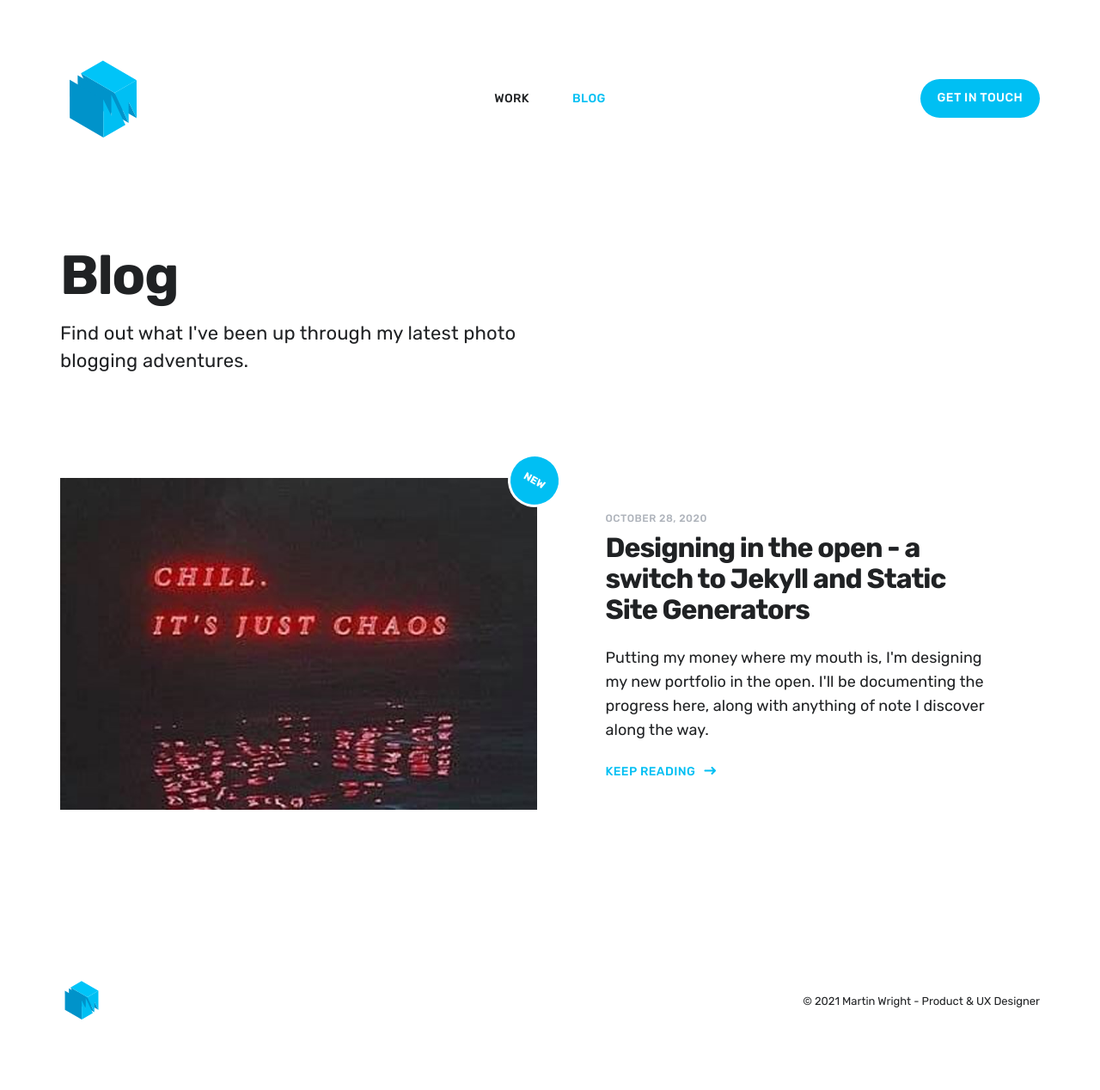
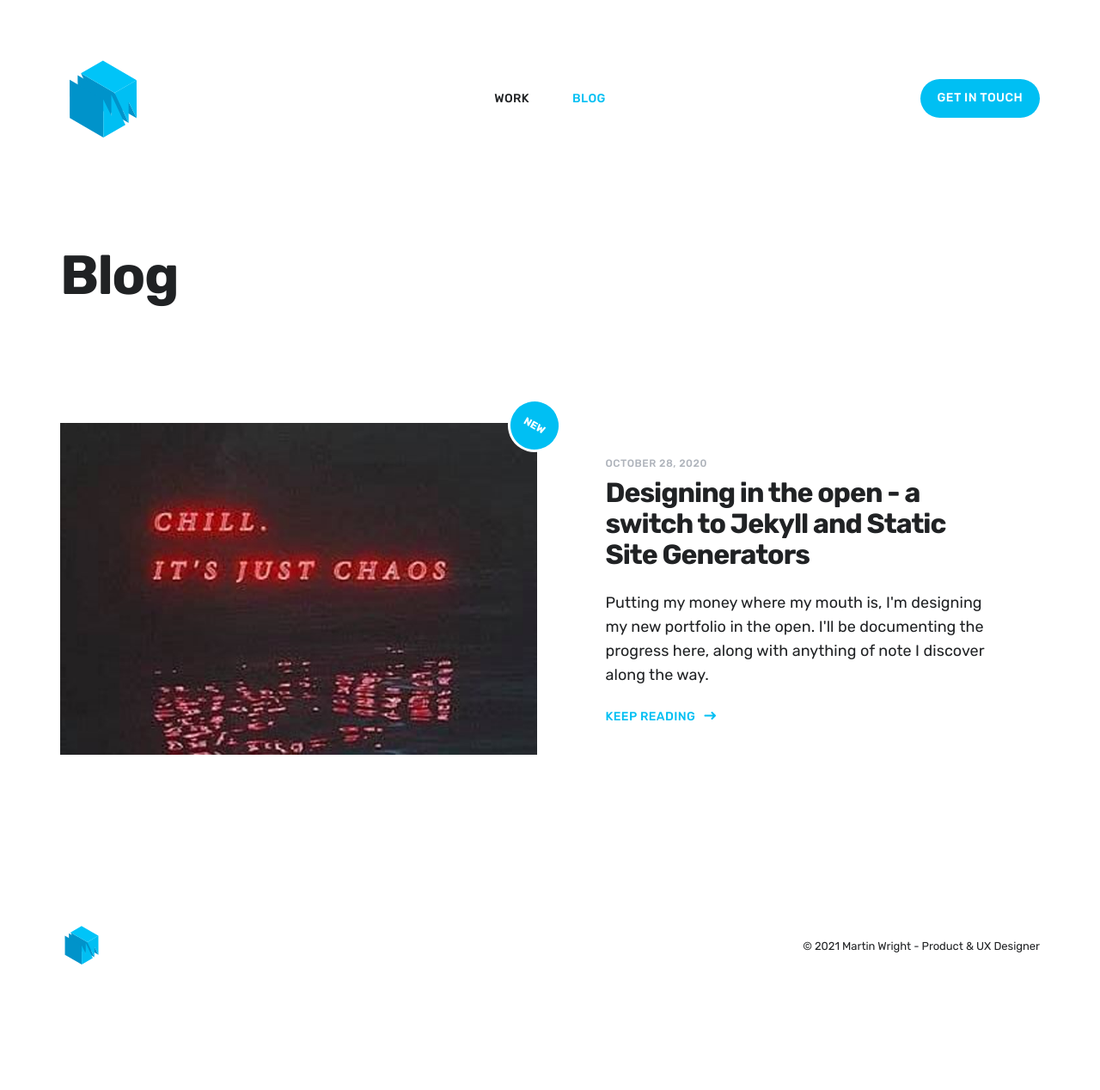
Before and after one commit to martinwrightdesign/martinwright, a Jekyll site: the page built from blog/index.html, in a window 1280 px wide. Shown: the whole page at 86% size. Built offline with Jekyll 4.4.1, drawn with Linux system fonts in a browser that asks for light colours; nearby versions of some CDN libraries; the list of posts is cut into pages by our own code; after the commit the page ends 1204 px from its top, so only the background shows below that.

Commit message:
Update index.html

```diff
--- a/blog/index.html
+++ b/blog/index.html
@@ -9,7 +9,7 @@
 	<header class="header--single">
 		<div class="wrap">
 			<h1 class="header__title">Blog</h1>
-			<p class="header__subtitle subtitle--light">Find out what I've been up through my latest photo blogging adventures.</p>
+			<p class="header__subtitle subtitle--light"></p>
 		</div>
 	</header>
 
```
